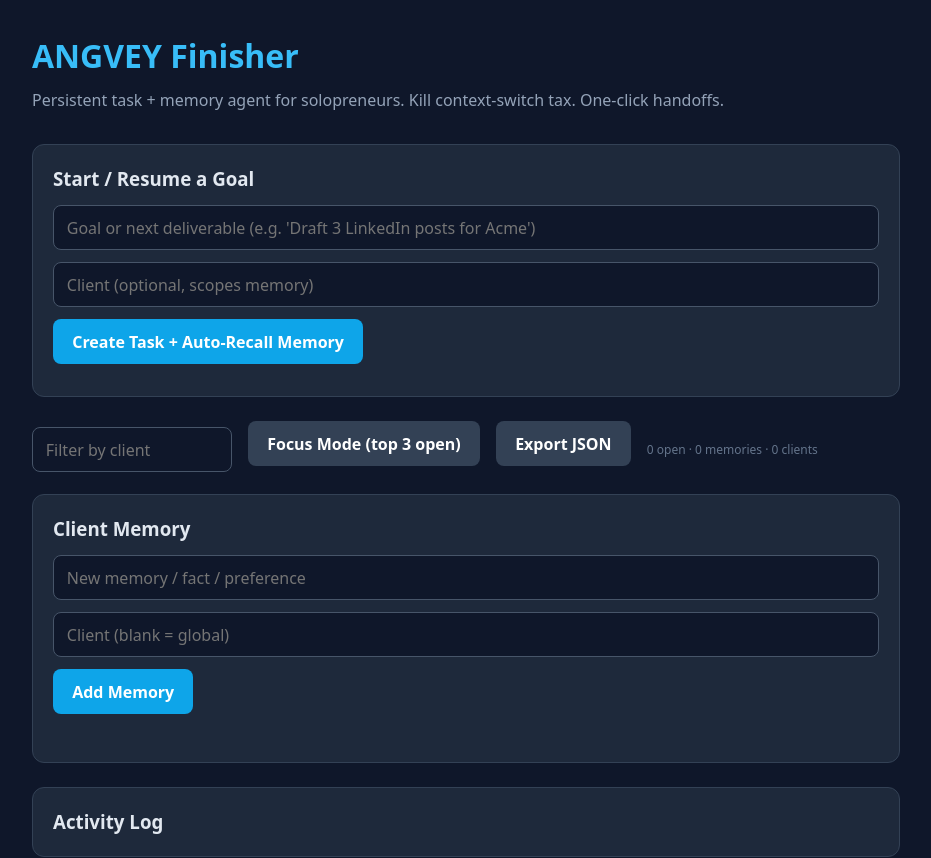
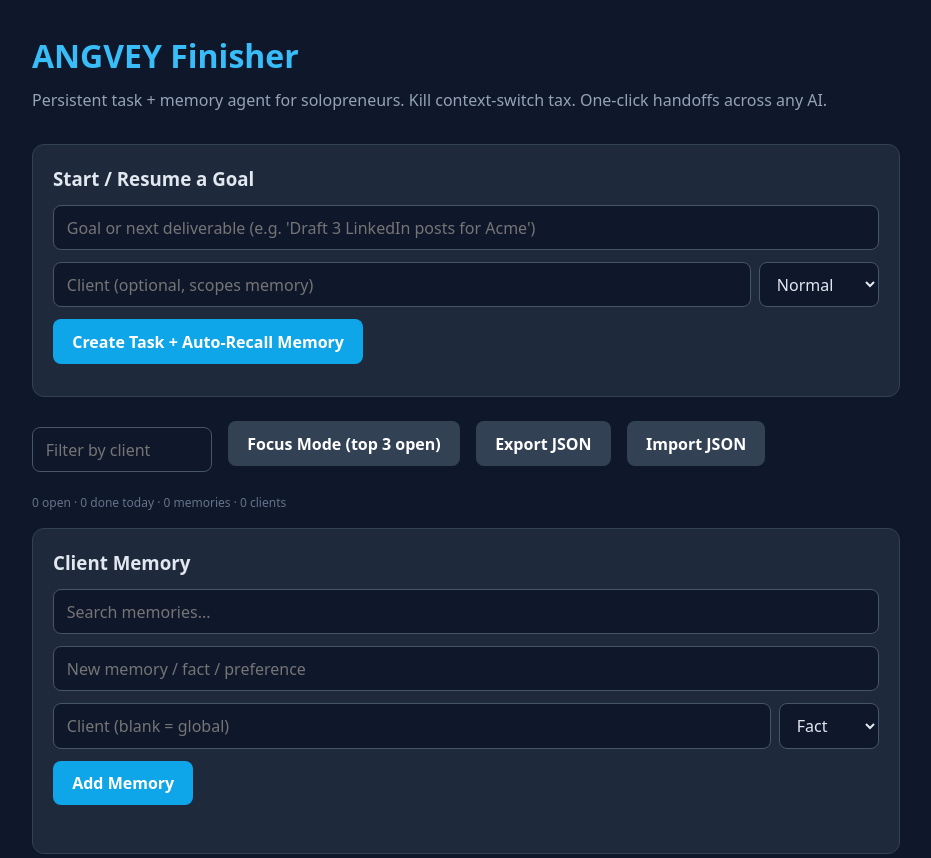
Before and after one commit to lakshay99b-dotcom/angvey-core, a Next.js app: page / in a window 1280 px wide. Shown: the top 858 px of the page, without its empty margins (174-1105 px from the left). Built offline with nearby package versions, Linux system fonts and the light colour scheme.

Commit message:
Day 8: Enhanced memory management, priorities, import/export, UI polish

```diff
--- a/app/page.js
+++ b/app/page.js
@@ -1,20 +1,24 @@
 'use client';
 
-import { useState, useEffect } from 'react';
+import { useState, useEffect, useRef } from 'react';
 
-const STORAGE_KEY = 'angvey-finisher-v7';
+const STORAGE_KEY = 'angvey-finisher-v8';
 
 export default function Home() {
   const [goal, setGoal] = useState('');
   const [client, setClient] = useState('');
+  const [priority, setPriority] = useState('normal');
   const [tasks, setTasks] = useState([]);
   const [log, setLog] = useState([]);
   const [memory, setMemory] = useState([]);
   const [newMemory, setNewMemory] = useState('');
   const [memoryClient, setMemoryClient] = useState('');
+  const [memoryType, setMemoryType] = useState('fact');
   const [clientFilter, setClientFilter] = useState('');
   const [focusMode, setFocusMode] = useState(false);
   const [handoffTask, setHandoffTask] = useState(null);
+  const [memorySearch, setMemorySearch] = useState('');
+  const fileRef = useRef(null);
 
   useEffect(() => {
     try {
@@ -38,32 +42,41 @@ export default function Home() {
     }
   }, [tasks, log, memory]);
 
-  const addLog = (msg) => setLog(prev => [`${new Date().toLocaleTimeString()}: ${msg}`, ...prev].slice(0, 40));
+  const addLog = (msg) => setLog(prev => [`${new Date().toLocaleTimeString()}: ${msg}`, ...prev].slice(0, 50));
 
   const addMemory = (content, type = 'fact', source = 'manual', memClient = '') => {
     if (!content.trim()) return;
     const entry = {
-      id: Date.now(),
+      id: Date.now() + Math.random(),
       type,
       content: content.trim(),
       client: memClient.trim() || null,
       source,
       ts: new Date().toISOString()
     };
-    setMemory(prev => [entry, ...prev].slice(0, 120));
+    setMemory(prev => [entry, ...prev].slice(0, 200));
     addLog(`Memory (${type}${memClient ? '/' + memClient : ''}): ${content.slice(0, 50)}`);
+  };
+
+  const deleteMemory = (id) => {
+    setMemory(prev => prev.filter(m => m.id !== id));
+    addLog(`Deleted memory ${id}`);
   };
 
   const recallRelevant = (goalText, taskClient) => {
     const keywords = goalText.toLowerCase().split(/\W+/).filter(w => w.length > 3);
-    const clientMatches = memory.filter(m =>
-      m.client && taskClient && m.client.toLowerCase() === taskClient.toLowerCase() &&
-      (keywords.length === 0 || keywords.some(k => m.content.toLowerCase().includes(k)))
-    );
-    const globalMatches = memory.filter(m =>
-      !m.client && (keywords.length === 0 || keywords.some(k => m.content.toLowerCase().includes(k)))
-    );
-    return [...clientMatches, ...globalMatches].slice(0, 8);
+    const score = (m) => {
+      let s = 0;
+      if (taskClient && m.client && m.client.toLowerCase() === taskClient.toLowerCase()) s += 5;
+      keywords.forEach(k => { if (m.content.toLowerCase().includes(k)) s += 2; });
+      if (!m.client) s += 1;
+      return s;
+    };
+    return memory
+      .map(m => ({ ...m, score: score(m) }))
+      .filter(m => m.score > 0)
+      .sort((a, b) => b.score - a.score)
+      .slice(0, 8);
   };
 
   const createTask = () => {
@@ -80,6 +93,7 @@ export default function Home() {
       id: Date.now(),
       goal: goal.trim(),
       client: client.trim() || null,
+      priority,
       steps: steps.map((s, i) => ({
         id: i,
         text: s,
@@ -91,15 +105,15 @@ export default function Home() {
       issues: [],
       recalled: relevant.map(r => r.content),
       createdAt: new Date().toISOString(),
-      priority: 'normal'
     };
     setTasks(prev => [newTask, ...prev]);
     setGoal('');
-    addLog(`Started: "${newTask.goal}"${client ? ` [${client}]` : ''} | recalled ${relevant.length}`);
+    addLog(`Started: "${newTask.goal}"${client ? ` [${client}]` : ''} | prio ${priority} | recalled ${relevant.length}`);
     setTimeout(() => advanceStep(newTask.id, 0), 600);
   };
 
   const advanceStep = (taskId, stepIdx) => {
+    if (stepIdx < 0) return;
     setTasks(prev => prev.map(t => {
       if (t.id !== taskId) return t;
       const steps = t.steps.map((s, i) => {
@@ -121,8 +135,8 @@ export default function Home() {
     const completed = task.steps.filter(s => s.status === 'done').map(s => `- ${s.text}`).join('\n') || '- None yet';
     const remaining = task.steps.filter(s => s.status !== 'done').map(s => `- ${s.text} (${s.status})`).join('\n') || '- All done';
     const clientMem = memory.filter(m => m.client && task.client && m.client.toLowerCase() === task.client.toLowerCase())
-      .slice(0, 6).map(m => `- [${m.type}] ${m.content}`).join('\n') || '- None';
-    const prompt = `# HANDOFF PROMPT — ${task.client || 'No Client'}
+      .slice(0, 8).map(m => `- [${m.type}] ${m.content}`).join('\n') || '- None';
+    const prompt = `# HANDOFF PROMPT — ${task.client || 'No Client'} | Priority: ${task.priority || 'normal'}
 
 **Goal:** ${task.goal}
 
@@ -140,7 +154,7 @@ ${remaining}
 ${clientMem}
 
 **Instructions for receiving AI:**
-Continue from the exact remaining steps. Stay in character for this client. Prefer atomic progress. Ask only if blocked. Output ready-to-use deliverable when possible.
+Continue from the exact remaining steps. Stay in character for this client. Prefer atomic progress. Ask only if blocked. Output ready-to-use deliverable when possible. Respect priority.
 `.trim();
     navigator.clipboard.writeText(prompt).then(() => {
       addLog(`Handoff copied for: ${task.goal.slice(0, 40)}`);
@@ -150,43 +164,82 @@ Continue from the exact remaining steps. Stay in character for this client. Pref
   };
 
   const exportData = () => {
-    const blob = new Blob([JSON.stringify({ tasks, memory, log, exported: new Date().toISOString() }, null, 2)], { type: 'application/json' });
+    const blob = new Blob([JSON.stringify({ tasks, memory, log, exported: new Date().toISOString(), version: 'v8' }, null, 2)], { type: 'application/json' });
     const a = document.createElement('a');
     a.href = URL.createObjectURL(blob);
     a.download = `angvey-finisher-${new Date().toISOString().slice(0, 10)}.json`;
     a.click();
   };
 
+  const handleImport = (e) => {
+    const file = e.target.files[0];
+    if (!file) return;
+    const reader = new FileReader();
+    reader.onload = (ev) => {
+      try {
+        const data = JSON.parse(ev.target.result);
+        if (data.tasks) setTasks(data.tasks);
+        if (data.memory) setMemory(data.memory);
+        if (data.log) setLog(data.log);
+        addLog('Imported state from JSON');
+      } catch (err) {
+        addLog('Import failed: invalid JSON');
+      }
+    };
+    reader.readAsText(file);
+  };
+
   const filteredTasks = tasks.filter(t => !clientFilter || (t.client || '').toLowerCase().includes(clientFilter.toLowerCase()));
   const focusTasks = focusMode ? filteredTasks.filter(t => t.status !== 'done').slice(0, 3) : filteredTasks;
+  const sortedFocus = [...focusTasks].sort((a, b) => {
+    const prio = { high: 3, normal: 2, low: 1 };
+    return (prio[b.priority] || 2) - (prio[a.priority] || 2);
+  });
 
   const uniqueClients = [...new Set(tasks.map(t => t.client).filter(Boolean))];
+  const openCount = tasks.filter(t => t.status !== 'done').length;
+  const doneToday = tasks.filter(t => t.status === 'done' && new Date(t.createdAt).toDateString() === new Date().toDateString()).length;
+
+  const filteredMemory = memory.filter(m =>
+    !memorySearch || m.content.toLowerCase().includes(memorySearch.toLowerCase()) ||
+    (m.client && m.client.toLowerCase().includes(memorySearch.toLowerCase()))
+  );
 
   return (
     <div className="container">
       <h1>ANGVEY Finisher</h1>
-      <p className="subtitle">Persistent task + memory agent for solopreneurs. Kill context-switch tax. One-click handoffs.</p>
+      <p className="subtitle">Persistent task + memory agent for solopreneurs. Kill context-switch tax. One-click handoffs across any AI.</p>
 
       <div className="card">
         <h3 style={{ marginBottom: '0.75rem' }}>Start / Resume a Goal</h3>
         <input placeholder="Goal or next deliverable (e.g. 'Draft 3 LinkedIn posts for Acme')" value={goal} onChange={e => setGoal(e.target.value)} />
-        <input placeholder="Client (optional, scopes memory)" value={client} onChange={e => setClient(e.target.value)} />
+        <div style={{ display: 'flex', gap: '0.5rem' }}>
+          <input style={{ flex: 1 }} placeholder="Client (optional, scopes memory)" value={client} onChange={e => setClient(e.target.value)} />
+          <select value={priority} onChange={e => setPriority(e.target.value)} style={{ width: '120px' }}>
+            <option value="high">High</option>
+            <option value="normal">Normal</option>
+            <option value="low">Low</option>
+          </select>
+        </div>
         <button onClick={createTask}>Create Task + Auto-Recall Memory</button>
       </div>
 
       <div style={{ display: 'flex', gap: '1rem', marginBottom: '1rem', flexWrap: 'wrap', alignItems: 'center' }}>
-        <input style={{ width: '200px', margin: 0 }} placeholder="Filter by client" value={clientFilter} onChange={e => setClientFilter(e.target.value)} />
+        <input style={{ width: '180px', margin: 0 }} placeholder="Filter by client" value={clientFilter} onChange={e => setClientFilter(e.target.value)} />
         <button className="secondary" onClick={() => setFocusMode(!focusMode)}>{focusMode ? 'Show All' : 'Focus Mode (top 3 open)'}</button>
         <button className="secondary" onClick={exportData}>Export JSON</button>
-        <span className="small">{tasks.filter(t => t.status !== 'done').length} open · {memory.length} memories · {uniqueClients.length} clients</span>
+        <button className="secondary" onClick={() => fileRef.current?.click()}>Import JSON</button>
+        <input type="file" ref={fileRef} accept=".json" style={{ display: 'none' }} onChange={handleImport} />
+        <span className="small">{openCount} open · {doneToday} done today · {memory.length} memories · {uniqueClients.length} clients</span>
       </div>
 
-      {focusTasks.map(task => (
+      {sortedFocus.map(task => (
         <div key={task.id} className="card">
           <div style={{ display: 'flex', justifyContent: 'space-between', alignItems: 'flex-start' }}>
             <div>
               <strong>{task.goal}</strong>
               {task.client && <span className="small"> · {task.client}</span>}
+              <span className={`prio prio-${task.priority || 'normal'}`}>{task.priority || 'normal'}</span>
               <div className="small">Status: {task.status} · {task.recalled?.length || 0} memories recalled</div>
             </div>
             <button onClick={() => generateHandoff(task)} style={{ background: handoffTask === task.id ? '#4ade80' : undefined }}>
@@ -210,12 +263,23 @@ Continue from the exact remaining steps. Stay in character for this client. Pref
 
       <div className="card">
         <h3 style={{ marginBottom: '0.75rem' }}>Client Memory</h3>
+        <input placeholder="Search memories..." value={memorySearch} onChange={e => setMemorySearch(e.target.value)} />
         <input placeholder="New memory / fact / preference" value={newMemory} onChange={e => setNewMemory(e.target.value)} />
-        <input placeholder="Client (blank = global)" value={memoryClient} onChange={e => setMemoryClient(e.target.value)} />
-        <button onClick={() => { addMemory(newMemory, 'fact', 'manual', memoryClient); setNewMemory(''); }}>Add Memory</button>
-        <div className="log" style={{ marginTop: '1rem' }}>
-          {memory.slice(0, 15).map(m => (
-            <div key={m.id} className="small">[{m.client || 'global'}] {m.content}</div>
+        <div style={{ display: 'flex', gap: '0.5rem' }}>
+          <input style={{ flex: 1 }} placeholder="Client (blank = global)" value={memoryClient} onChange={e => setMemoryClient(e.target.value)} />
+          <select value={memoryType} onChange={e => setMemoryType(e.target.value)} style={{ width: '100px' }}>
+            <option value="fact">Fact</option>
+            <option value="pref">Pref</option>
+            <option value="rule">Rule</option>
+          </select>
+        </div>
+        <button onClick={() => { addMemory(newMemory, memoryType, 'manual', memoryClient); setNewMemory(''); }}>Add Memory</button>
+        <div className="log" style={{ marginTop: '1rem', maxHeight: '300px' }}>
+          {filteredMemory.slice(0, 20).map(m => (
+            <div key={m.id} className="small" style={{ display: 'flex', justifyContent: 'space-between', alignItems: 'center', padding: '0.25rem 0' }}>
+              <span>[{m.client || 'global'}|{m.type}] {m.content}</span>
+              <button className="secondary" style={{ padding: '0.2rem 0.5rem', fontSize: '0.7rem' }} onClick={() => deleteMemory(m.id)}>Del</button>
+            </div>
           ))}
         </div>
       </div>
```
